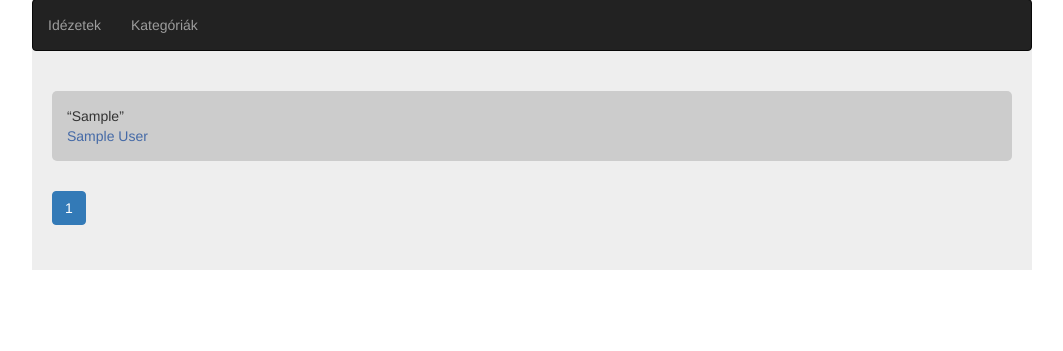
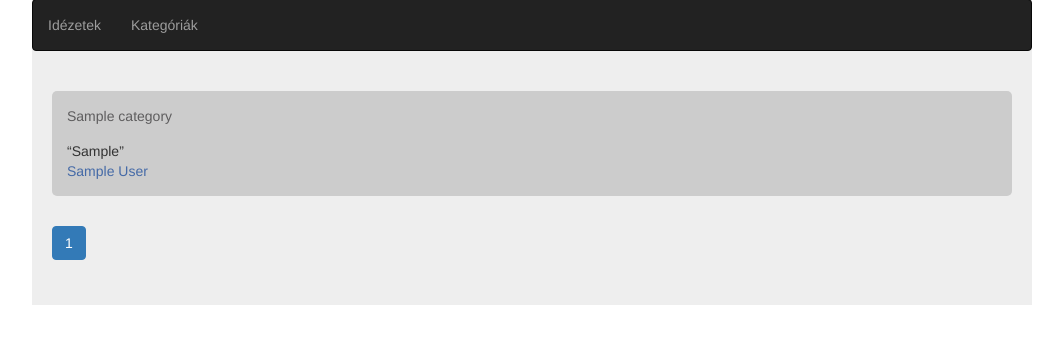
Before and after one commit to m-ervin/quotes, a Django app: page /quote/ in a window 1280 px wide. Shown: the part 71-422 px from the top of the page, without its empty margins (108-1171 px from the left). Run offline with Django 3.2, Linux system fonts and the light colour scheme; tables that the repository leaves empty hold one stand-in row (values such as "Sample post"); some libraries are stand-ins or nearby versions.

Commit message:
Category links in quotes container

```diff
--- a/quote/static/quote/css/style.min.css
+++ b/quote/static/quote/css/style.min.css
@@ -44,6 +44,11 @@
   border-radius: 5px; }
   .quote-container .quote-author {
     color: #456aa7; }
+  .quote-container .category-link-container {
+    margin-bottom: 15px;
+    font-size: 14px; }
+    .quote-container .category-link-container a {
+      color: #5e5d5e !important; }
   .quote-container .quote-option-menu {
     position: absolute;
     top: 10px;
--- a/quote/templates/quote/home.html
+++ b/quote/templates/quote/home.html
@@ -6,6 +6,9 @@
 
 {% for quote in quotes %}
 <div class='quote-container'>
+    <div class='category-link-container'>
+        <a href='{% url 'homepage_category' quote.category.id %}{{quote.category.name|urlencode|lower}}'>{{quote.category.name}}</a>
+    </div>
     <q class='quote-text'>{{quote.quote}}</q>
     <div class='quote-author'>{{quote.author}}</div>
     {% if quote.user == request.user %}
```
Also changed, not shown: quote/static/quote/scss/style.min.scss (+10 -0 lines), 1 other file.
